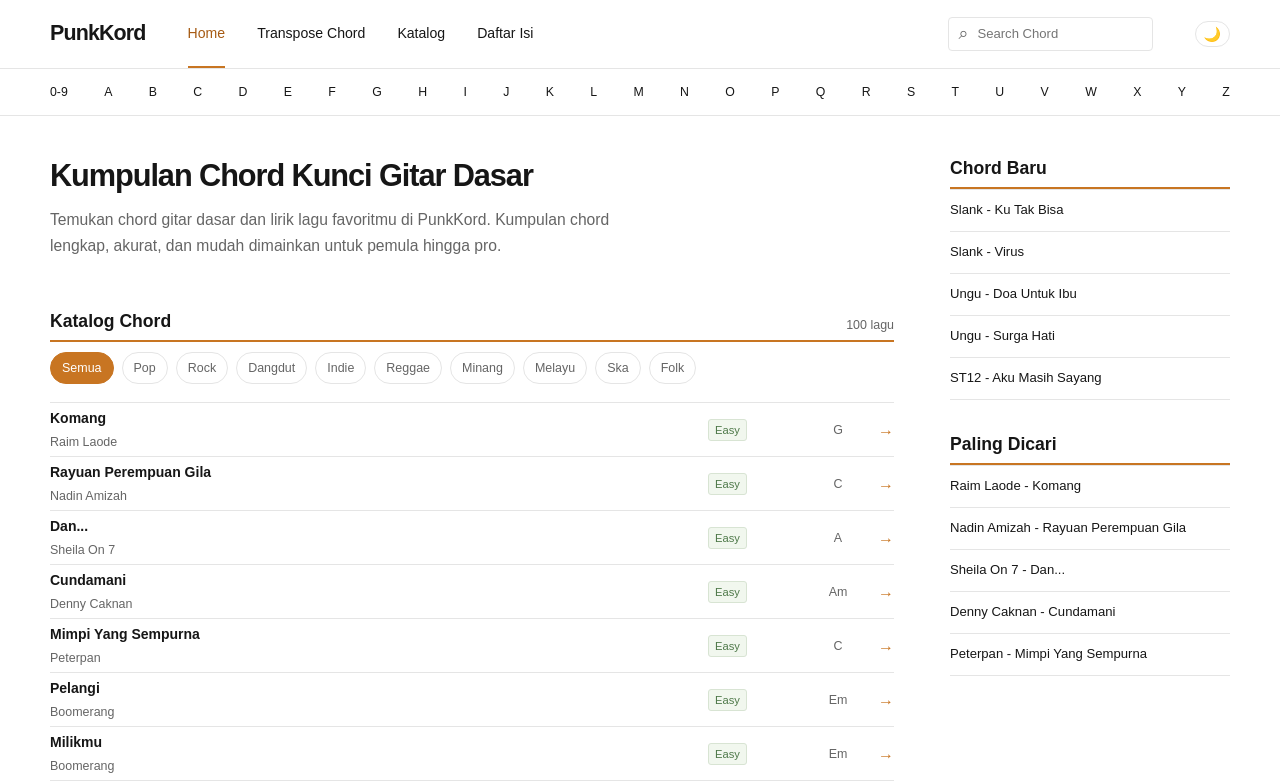
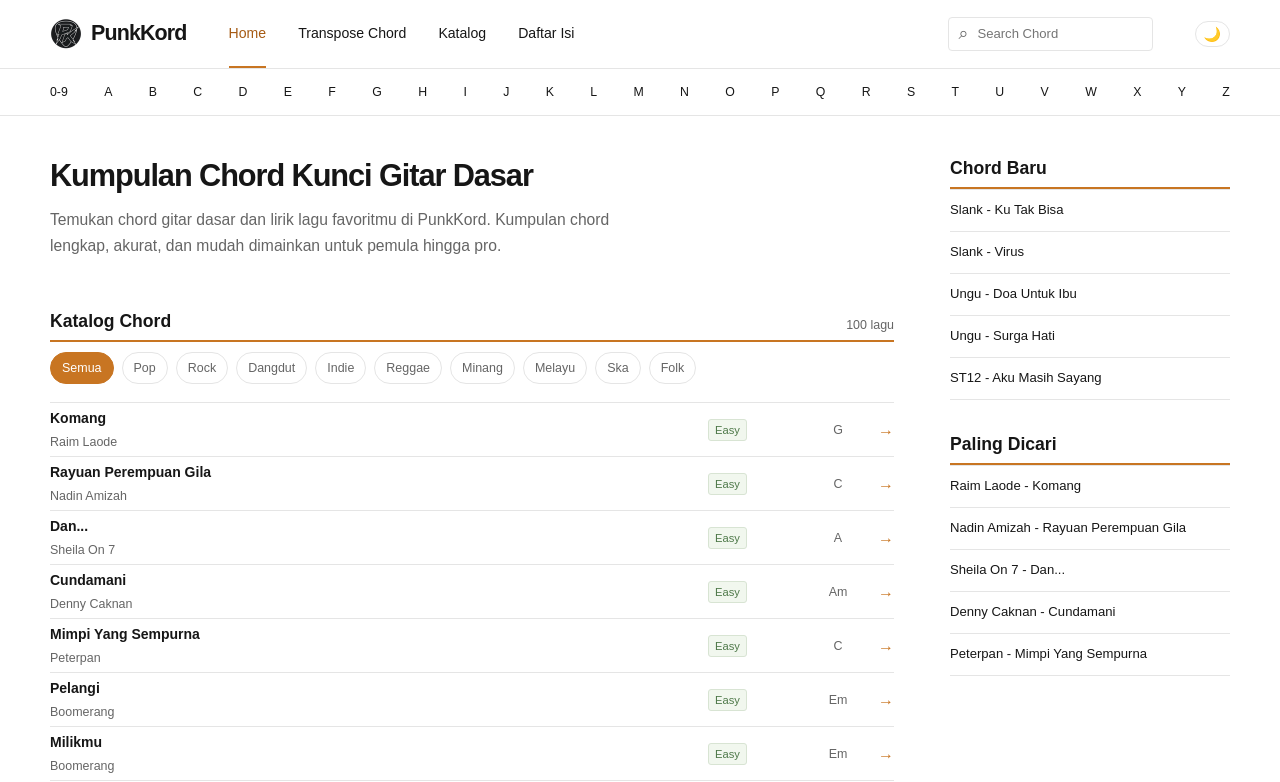
Before and after one commit to pance24-web/powerchord, a website: page index.html in a window 1280 px wide. Shown: the top 782 px of the page. Drawn offline with Linux system fonts and the light colour scheme.

Commit message:
Add branded logo to site headers

```diff
--- a/css/style.css
+++ b/css/style.css
@@ -1053,3 +1053,24 @@ button {
         grid-template-columns: 1fr;
     }
 }
+
+.logo {
+    display: inline-flex;
+    align-items: center;
+    gap: 9px;
+}
+
+.logo-mark {
+    display: block;
+    width: 32px;
+    height: 32px;
+    border-radius: 7px;
+    object-fit: contain;
+}
+
+@media (max-width: 520px) {
+    .logo-mark {
+        width: 28px;
+        height: 28px;
+    }
+}
--- a/index.html
+++ b/index.html
@@ -11,7 +11,7 @@
 <body>
     <header class="header">
         <div class="container header-inner">
-            <a href="index.html" class="logo" aria-label="PunkKord Home">PunkKord</a>
+            <a href="index.html" class="logo" aria-label="PunkKord Home"><img class="logo-mark" src="asset/favicon.png" alt="" width="32" height="32"><span>PunkKord</span></a>
             <nav class="desktop-nav" aria-label="Navigasi utama">
                 <a class="active" href="index.html">Home</a>
                 <a href="detail.html?id=0">Transpose Chord</a>
```
Also changed, not shown: about.html (+1 -1 lines), contact.html (+1 -1 lines), detail.html (+1 -1 lines), disclaimer.html (+1 -1 lines), dmca.html (+1 -1 lines), privacy.html (+1 -1 lines).
